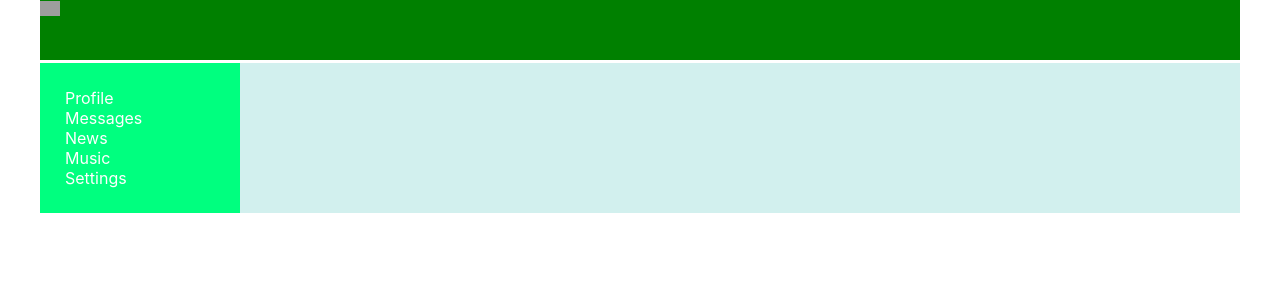
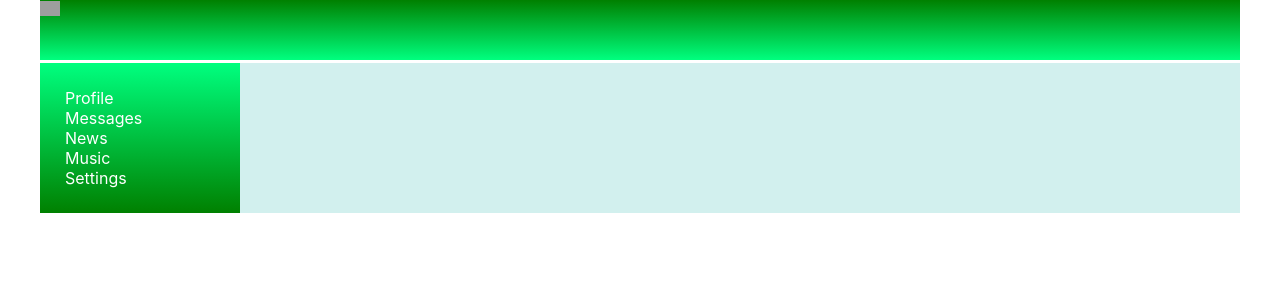
Before and after one commit to al-petrov/test_social_network, a React (Create React App) app: page / in a window 1280 px wide. Shown: the top 300 px of the page. Built offline with nearby package versions, Linux system fonts and the light colour scheme; grey boxes are pictures that could not be loaded.

Commit message:
gradient added

```diff
--- a/src/components/Header/Header.module.css
+++ b/src/components/Header/Header.module.css
@@ -1,5 +1,6 @@
 .header{
     grid-area: h;
+    background: linear-gradient(green, springgreen);
     background-color: green;
   }
 
--- a/src/components/Navbar/navbar.module.css
+++ b/src/components/Navbar/navbar.module.css
@@ -1,6 +1,7 @@
 .nav{
     grid-area: n;
-    background-color: springgreen;
+    background: linear-gradient(to bottom, springgreen, green);
+    /* background-color: rgb(106, 150, 128); */
     padding: 25px;
     margin-top: 3px;
   }
```
